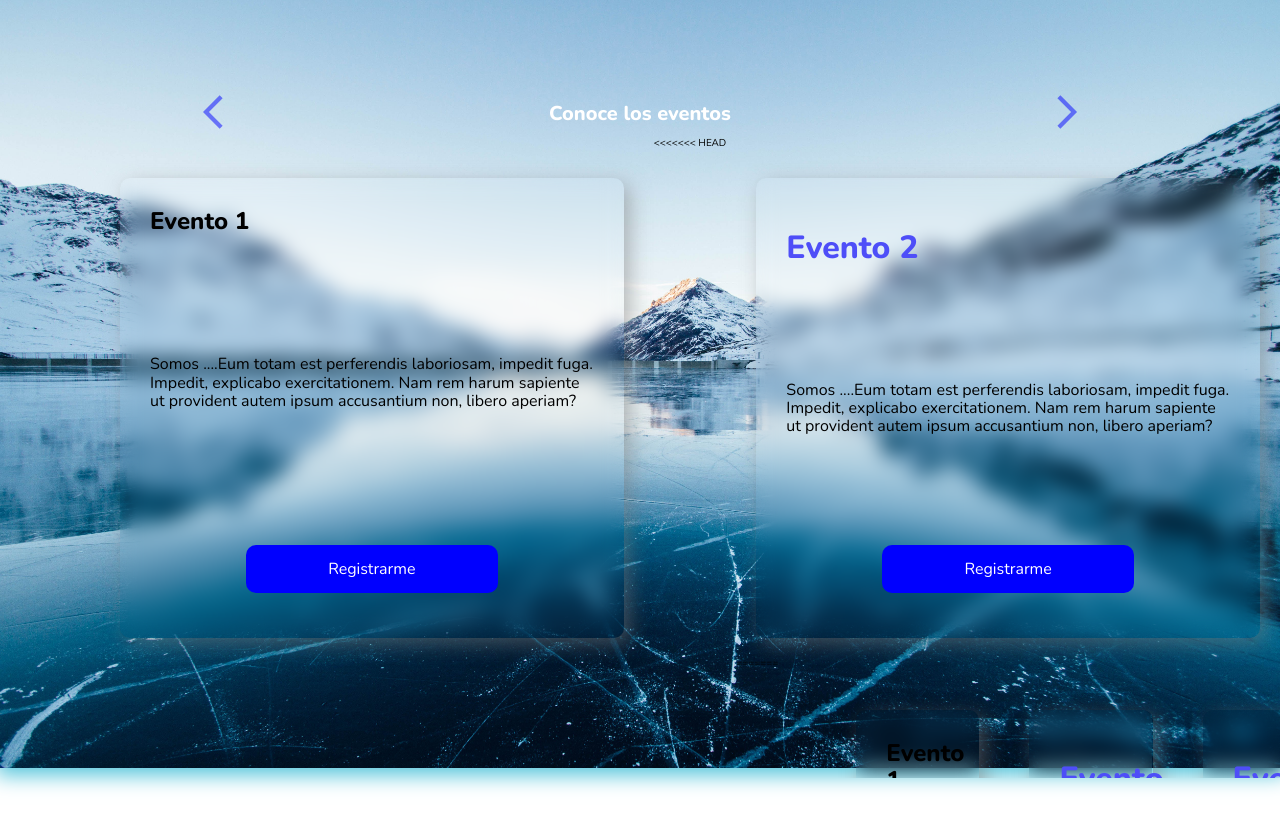
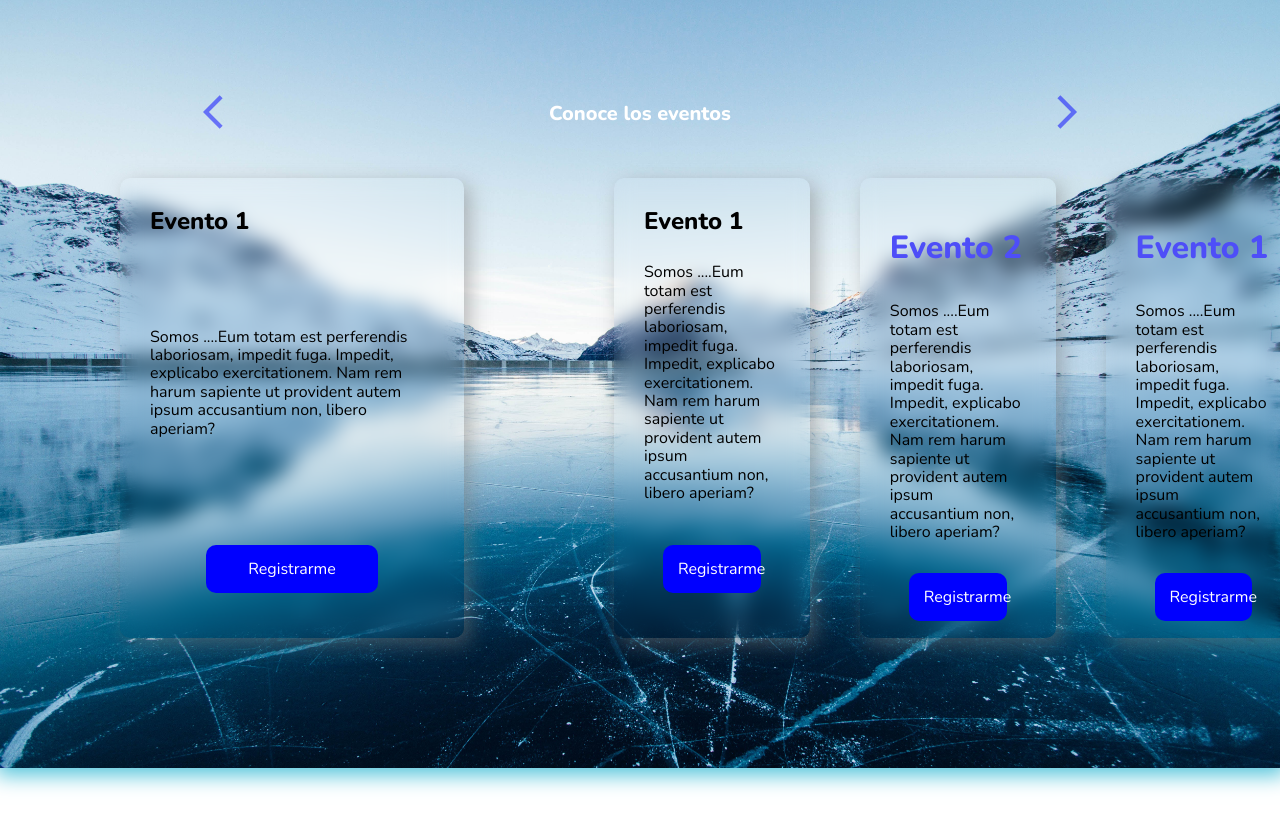
Before and after one commit to LuasDB/femepashidi, a website: page public/index.html in a window 1280 px wide. Shown: the part 4360-5198 px from the top of the page. Drawn offline with nearby package versions, Linux system fonts and the light colour scheme; no server answers; a web font is replaced by a local one.

Commit message:
Se cambia el index paraa los registros

```diff
--- a/public/index.html
+++ b/public/index.html
@@ -239,14 +239,6 @@
                   <a href="registro.html" class="button button-50 button-blue">Registrarme</a>
               </article>
           </div>
-<<<<<<< HEAD
-          <div class="carrusel-item ">
-              <article class=" card ">
-                  <h1 class="article__tittle">Evento 2</h1>
-                  <p>Somos ....Eum totam est perferendis laboriosam, impedit fuga. Impedit, explicabo exercitationem. Nam rem harum sapiente ut provident autem ipsum accusantium non, libero aperiam?</p>
-                  <a href="registro.html" class="button button-50 button-blue">Registrarme</a>
-              </article>
-=======
           <div class="carrucel animation-event-to-scale" id="events_container">
             <div class="carrusel-item">
                 <article class=" card ">
@@ -275,7 +267,6 @@
                     <p>Somos ....Eum totam est perferendis laboriosam, impedit fuga. Impedit, explicabo exercitationem. Nam rem harum sapiente ut provident autem ipsum accusantium non, libero aperiam?</p>
                     <a href="./registro/" class="button button-50 button-blue">Registrarme</a>
                 </article>
->>>>>>> 408aeb930898de2304ed0fe63516a57278c1ff8e
           </div>
           <div class="carrusel-item">
               <article class=" card ">
```
